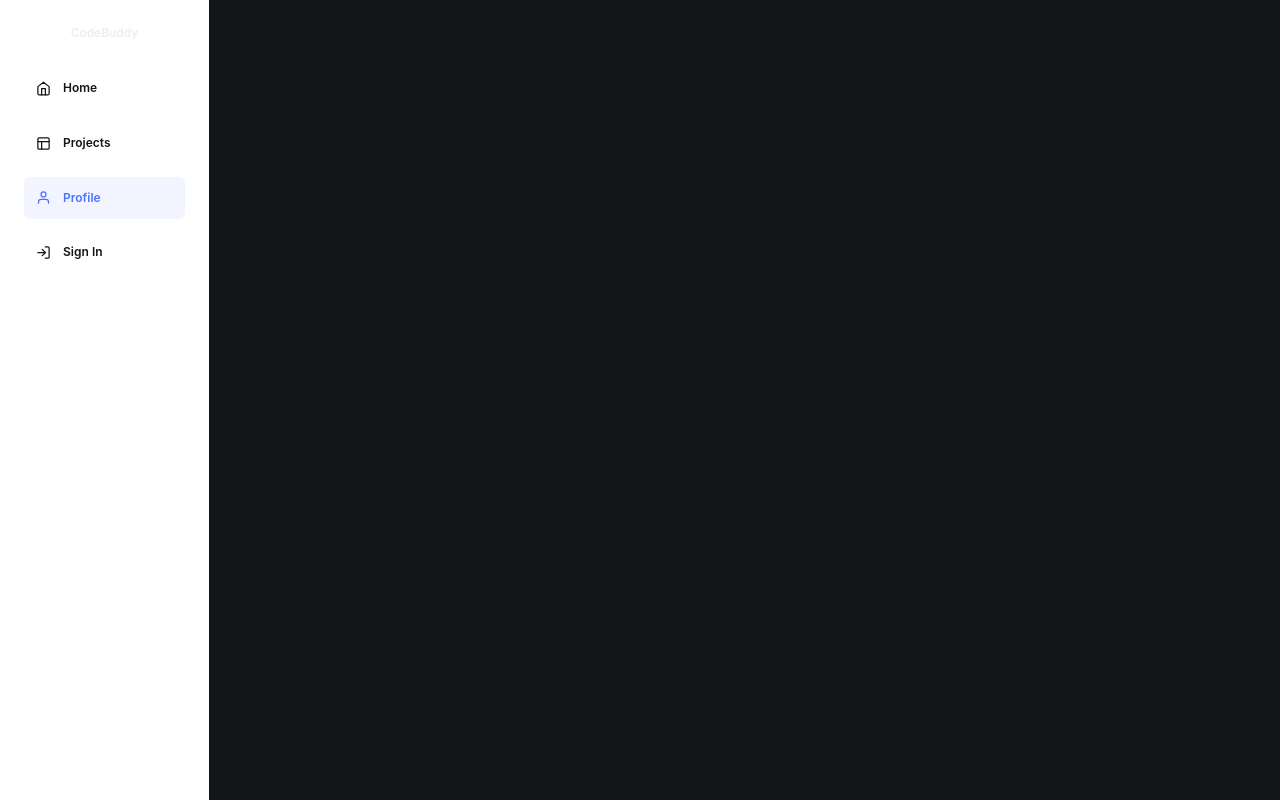
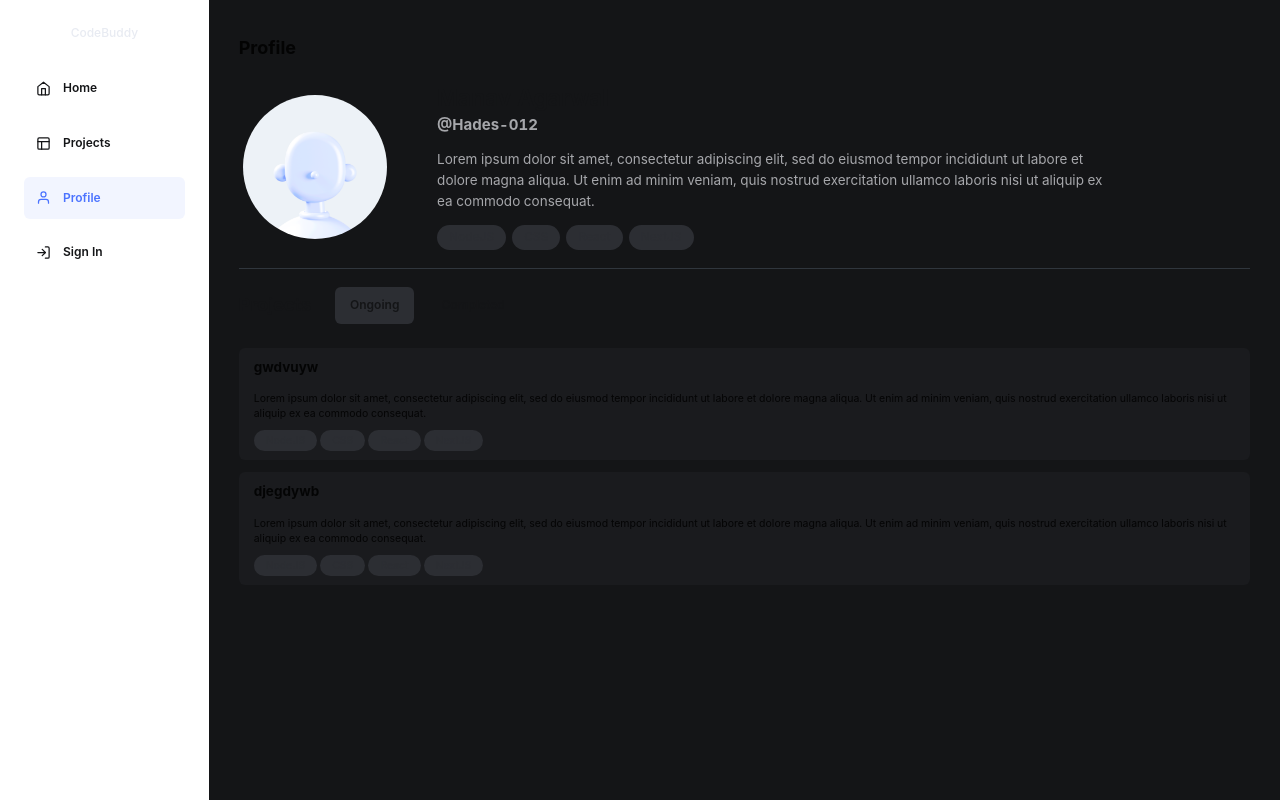
Before and after one commit to Mitul16/hackout-22-frontend, a React (Create React App) app in the folder codebuddy/: page /profile in a window 1280 px wide. Built offline with nearby package versions, Linux system fonts and the light colour scheme.

Commit message:
profile fix

```diff
--- /dev/null
+++ b/codebuddy/src/components/ProjectCard/cardWide.js
@@ -0,0 +1,25 @@
+import {SkillTag} from '../skillTag/index'
+
+export const ProjectCardWide = ({
+    projectData={},
+}) => {
+    return(
+        <div className="w-full mt-4 bg-dark-200 px-5 py-3 rounded-lg border-solid -b border-[#30363D]">
+            <div className="w-full flex text-lg dark:text-white font-bold">
+              <p className="pr-1">
+                  {projectData.title? projectData.title : "Project Title"}
+              </p>
+            </div>
+            <div className="w-full flex text-sm dark:text-light-200">
+              {projectData.description? projectData.description : "Lorem ipsum dolor sit amet, consectetur adipiscing elit, sed do eiusmod tempor incididunt ut labore et dolore magna aliqua. Ut enim ad minim veniam, quis nostrud exercitation ullamco laboris nisi ut aliquip ex ea commodo consequat."}
+            </div>
+            <div className="w-full flex gap-1 mt-3">
+            {
+              projectData.tags?.length > 0
+              ? projectData.tags.map((tag,i) => <SkillTag tagValue={tag} key={i}/>)
+              : ['NodeJS','CSS','React','NextJS'].map((tag,i) => <SkillTag variant={'sm'} tagValue={tag} key={i}/>)
+            }
+            </div>
+          </div>
+      )
+}
--- a/codebuddy/src/components/ProjectCard/index.js
+++ b/codebuddy/src/components/ProjectCard/index.js
@@ -1,11 +1,11 @@
 import {SkillTag} from '../skillTag/index'
 
 export const ProjectCardSmall = ({
-    projectData
+    projectData={}
 }) => {
 
 	return (
-        <div className="w-full py-2 mt-1">
+        <div className="w-full py-2 mt-1 border-b border-[#30363D]">
           <div className="w-full flex text-lg dark:text-white font-bold">
             {projectData.title? projectData.title : "Title"}
           </div>
@@ -15,11 +15,35 @@ export const ProjectCardSmall = ({
           <div className="w-full flex gap-1 mt-3">
           {
             projectData.tags?.length > 0
-            ? projectData.tags.map((tag,i) => <SkillTag tagValue={tag} key={i}/>)
+            ? projectData.tags.map((tag,i) => <SkillTag variant={'xs'} tagValue={tag} key={i}/>)
             : ''
           }
           </div>
-          <p className="w-full rounded-full bg-light-100 mt-3" style={{height: '2px' , opacity: '0.2'}}></p>
         </div>
   );
 }
+
+export const ProjectCardWide = ({
+  projectData = {}
+}) => {
+
+  return(
+    <div className="w-full mt-4 bg-dark-200 px-5 py-3 rounded-lg border-solid border-[#30363D]">
+        <div className="w-full flex text-lg dark:text-white font-bold">
+          <p className="pr-1">
+              {projectData.title? projectData.title : "Project Title"}
+          </p>
+        </div>
+        <div className="w-full flex text-sm dark:text-light-200">
+          {projectData.description? projectData.description : "Lorem ipsum dolor sit amet, consectetur adipiscing elit, sed do eiusmod tempor incididunt ut labore et dolore magna aliqua. Ut enim ad minim veniam, quis nostrud exercitation ullamco laboris nisi ut aliquip ex ea commodo consequat."}
+        </div>
+        <div className="w-full flex gap-1 mt-3">
+        {
+          projectData.tags?.length > 0
+          ? projectData.tags.map((tag,i) => <SkillTag tagValue={tag} key={i}/>)
+          : ['NodeJS','CSS','React','NextJS'].map((tag,i) => <SkillTag variant={'sm'} tagValue={tag} key={i}/>)
+        }
+        </div>
+      </div>
+  )
+}
--- a/codebuddy/src/components/TaskCard/index.js
+++ b/codebuddy/src/components/TaskCard/index.js
@@ -1,9 +1,9 @@
 export const TaskCardWide = ({
-    taskData = {}
+    taskData = {},
 }) => {
 
     return (
-        <div className="w-fullmt-1 bg-dark-200 px-4 py-2 rounded-lg">
+          <div className="w-fullmt-1 bg-dark-200 px-4 py-2 rounded-lg border-solid border-[#30363D]">
             <div className="w-full flex text-lg dark:text-white font-bold">
               <p className="pr-1">
                   {taskData.title? taskData.title : "Task Title"}
@@ -26,3 +26,26 @@ export const TaskCardWide = ({
           </div>
     );
 }
+
+export const TaskCardSmall = ({
+    taskData = {},
+}) => {
+
+  return (
+    <div className="w-full py-2 mt-1 border-b border-[#30363D]">
+      <div className="w-full flex text-lg dark:text-white font-bold">
+        {taskData.title? taskData.title : "Title"}
+      </div>
+      <div className="w-full flex text-sm dark:text-light-100">
+        {taskData.description? taskData.description : "Description"}
+      </div>
+      {/* <div className="w-full flex gap-1 mt-3">
+      {
+        taskData.tags?.length > 0
+        ? taskData.tags.map((tag,i) => <SkillTag variant={'xs'} tagValue={tag} key={i}/>)
+        : ''
+      }
+      </div> */}
+    </div>
+  )
+}
--- a/codebuddy/src/components/skillTag/index.js
+++ b/codebuddy/src/components/skillTag/index.js
@@ -1,9 +1,9 @@
 export const SkillTag = ({
-    tagValue
+    tagValue,
+    variant
 }) => {
-
 	return (
-        <div className="px-4 py-1 rounded-full text-dark-100 text-xs bg-dark-100 dark:text-white">
+        <div className={`px-4 py-1 rounded-full text-dark-100 text-${variant} bg-dark-100 dark:text-white`}>
             {tagValue}
         </div>
   );
--- a/codebuddy/src/pages/profile/index.js
+++ b/codebuddy/src/pages/profile/index.js
@@ -1,5 +1,8 @@
 import React, { useEffect, useState } from "react";
 import {get} from "../../utils/API/index";
+import ProfileAvatar from "../../assets/images/ProfileAvatar.png"
+import { SkillTag } from "../../components/skillTag/index";
+import { ProjectCardWide } from "../../components/ProjectCard/index";
 
 const Profile = ({dashboard}) => {
   // const navigate = useNavigate();
@@ -21,11 +24,94 @@ const Profile = ({dashboard}) => {
   }, [dashboard]);
 
   //  if (!user || isLoading) return <Loader/>;
-
+  const ToggleButton = ({ href, title, selected}) => {
+    return (
+      <>
+        {
+          <a
+            href={"/"}
+            className={`block ${` ${
+              selected
+                ? " text-dark-300 dark:text-light-100 bg-[#2C2E33] flex-row"
+                : " text-dark-300 dark:text-light-200 flex-col md:flex-row"
+            } hover:bg-light-100 dark:hover:bg-dark-200`} md:rounded-lg flex items-center gap-4 px-5 py-3 text-md font-semibold h-fill border-blue-200 dark:border-light-300 flex-1 md:flex-none`}
+          >
+            <span>{title}</span>
+          </a>
+        }
+      </>
+    );
+  };
   return (
-    <div className={`w-full px-6 md:px-0 md:py-8 flex flex-col gap-10`}>
-
-    </div>
+    <section className="flex gap-6 flex-col px-10 py-12">
+      <div className="w-full">
+        <div className="text-2xl font-bold dark:text-white">
+          Profile
+        </div>
+      </div>
+      <div
+        className="md:flex w-full bg-color-white border-b border-[#30363D] flex-row pb-4"
+        style={{ justifyContent: "center", alignItems: "center" }}
+      >
+        <div className="md:block py-4 rounded-full w-48">
+          <img src={ProfileAvatar} alt="" srcset="" className="rounded-full" />
+        </div>
+        <div
+          className="w-4/5 flex-col"
+          style={{
+            marginLeft: "5%",
+            alignItems: "center",
+            justifyContent: "center",
+          }}
+        >
+          <div>
+            <h3 className="hidden md:block text-3xl font-bold text-dark-300 dark:text-white pt-2 mb-1">
+              {user.name ? user.name : "Manav Agarwal"}
+            </h3>
+          </div>
+          <div>
+            <h3 className="hidden md:block text-xl font-bold text-[#A6A7AB]">
+              {user.username ? "@" + user.username : "@Hades-012"}
+            </h3>
+          </div>
+          <div className="py-2 w-5/6">
+            <p className="hidden md:block text-lg text-[#A6A7AB]">
+              {user.description
+                ? "@" + user.description
+                : "Lorem ipsum dolor sit amet, consectetur adipiscing elit, sed do eiusmod tempor incididunt ut labore et dolore magna aliqua. Ut enim ad minim veniam, quis nostrud exercitation ullamco laboris nisi ut aliquip ex ea commodo consequat."}
+            </p>
+            <div className="flex gap-2">
+              {
+                user.tags?.length > 0
+                ? user.tags.map((tag,i) => <SkillTag variant={'base'} tagValue={tag} key={i}/>)
+                : ['NodeJS','CSS','React','NextJS'].map((tag,i) => <SkillTag variant={'base'} tagValue={tag} key={i}/>)
+              }
+            </div>
+          </div>
+        </div>
+      </div>
+      <div className="md:flex w-full flex-col">
+        <div className="md:flex w-full flex-row gap-8">
+        <div className="hidden md:block text-2xl font-bold text-dark-300 dark:text-white self-center">
+          Projects
+        </div>
+        <div className="flex-row h-full md:h-fit flex md:gap-4 flex-row md:flex-row">
+          <ToggleButton title={"Ongoing"} selected={true} />
+          <ToggleButton title={"Completed"} />
+        </div>
+        </div>
+        <div className="flex-col h-full md:gap-4 mt-4">
+          {
+            user.projects?.length > 0
+            ? user.projects.map((project,i) => <ProjectCardWide variant='wide' projectData={project} key={i}/>)
+            // : (<div className="w-full flex align-center justify-center">
+            //     <p className="text-lg text-[#A6A7AB] ">{'You Currently have no projects'}</p>
+            //   </div>)
+            : [{title:'gwdvuyw'},{title:'djegdywb'}].map((project,i) => <ProjectCardWide variant='wide' projectData={project} key={i}/>)
+          }
+        </div>
+      </div>
+    </section>
   );
 };
 
```
Lines whose indentation alone changed are shown as unchanged.
